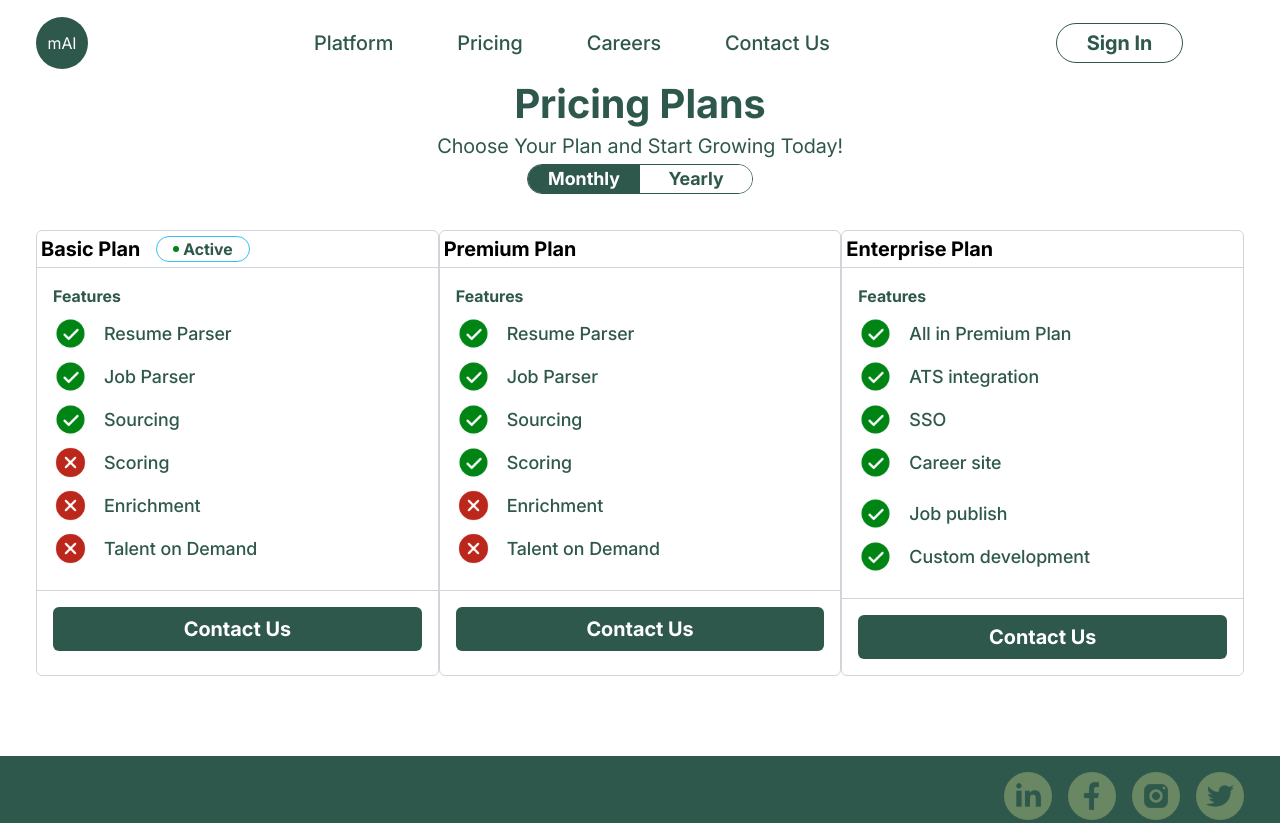
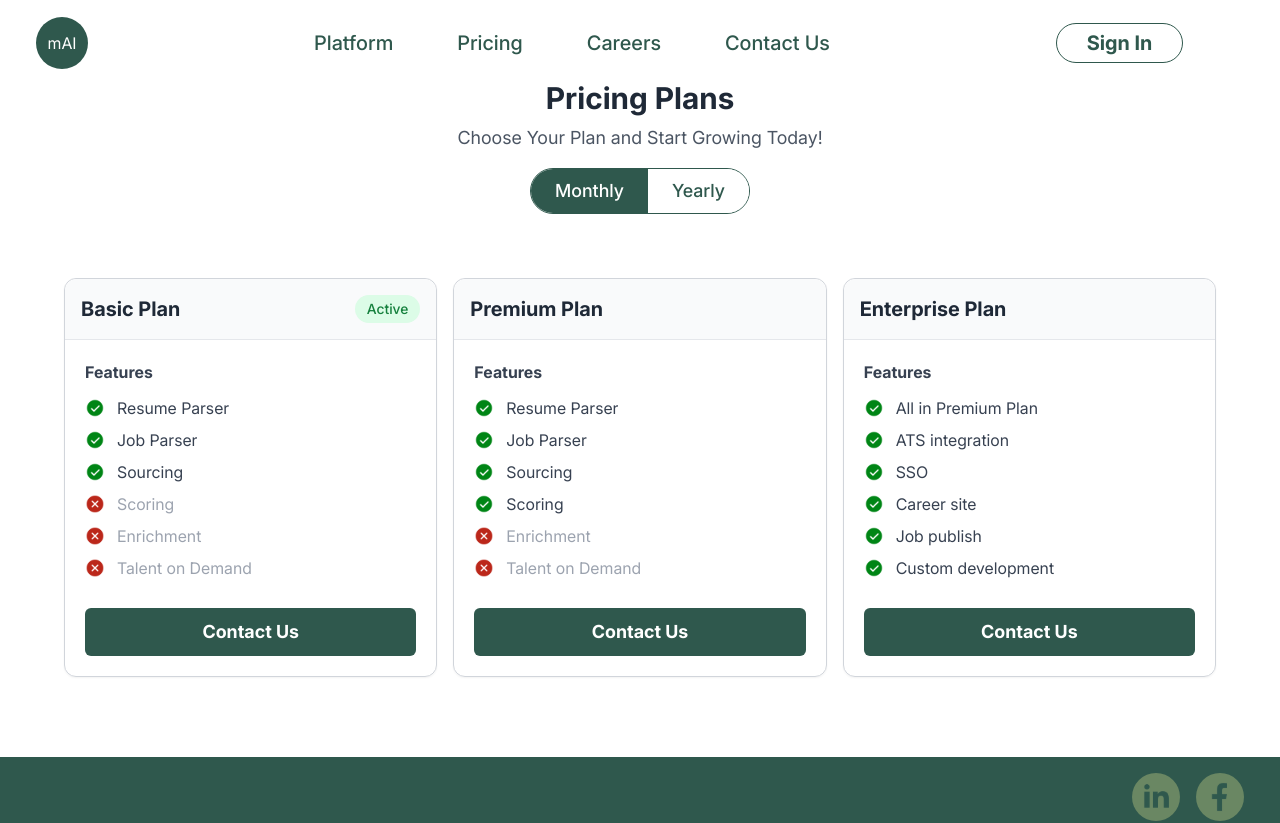
Before and after one commit to Ku-chintu/Mandal, a React (Vite) app: page /pricing in a window 1280 px wide. Shown: the top 823 px of the page. Built offline with nearby package versions, Linux system fonts and the light colour scheme.

Commit message:
All the changes in single commit

```diff
--- a/src/components/Footer.jsx
+++ b/src/components/Footer.jsx
@@ -17,14 +17,16 @@ const Footer = () => {
                       <a href='https://www.linkedin.com/company/mandal-solutions' target='blank'>  <img src={Linkedin} alt="image1" className="w-8 h-8" /> </a>
                     </div>
                     <div className=' bg-iconBg h-12 w-12 rounded-full flex justify-center items-center align-middle'>
-                        <img src={Facebook} alt="image1" className="w-8 h-8" />
+                        {/* <img src={Facebook} alt="image1" className="w-8 h-8" /> */}
+                         <a href=' https://www.facebook.com/MandalSolutions' target='blank'>  <img src={Facebook} alt="image1" className="w-8 h-8" /> </a>
+
                     </div>
-                    <div className=' bg-iconBg h-12 w-12 rounded-full flex justify-center items-center align-middle'>
+                    {/* <div className=' bg-iconBg h-12 w-12 rounded-full flex justify-center items-center align-middle'>
                         <img src={Instagram} alt="image1" className="w-8 h-8" />
                     </div>
                     <div className=' bg-iconBg h-12 w-12 rounded-full flex justify-center items-center align-middle'>
                         <img src={Twitter} alt="image1" className="w-8 h-8" />
-                    </div>
+                    </div> */}
                 </div>
                 <div className=' border-t border-b border-iconBg grid grid-cols-3 md:grid-cols-7 gap-4 text-white' >
                     <div className="p-4 ">
--- a/src/components/Header.jsx
+++ b/src/components/Header.jsx
@@ -21,8 +21,7 @@ const Header = () => {
   };
 
   const handleOutsideClick = () => {
-    console.log('Clicked outside the specific div!');
-    setPopupOpen(!isPopupOpen);
+    setPopupOpen(false);
   };
 
   useEffect(() => {
--- a/src/pages/ContactUs.jsx
+++ b/src/pages/ContactUs.jsx
@@ -59,15 +59,15 @@ function ContactUs() {
       <div>
         <section className="contact-banner min-h-[450px]">
           <div className="flex justify-center items-center align-middle">
-            <div className='pt-28'>
+            <div className='pt-14'>
               <h1 className="text-white font-semibold heading-3 text-center">Contact Us</h1>
               <p className="text-white  text-xl text-center">Have Questions? We’ve Got Answers—Reach</p>
               <p className="text-white  text-xl text-center">Out Today!</p>
             </div>
           </div>
         </section>
-        <section style={{ height: '999px' }} className="relative bg-gray-100 flex items-center justify-center">
-          <div className="bg-white p-8 rounded-xl shadow w-3/4 card absolute -top-28 z-10">
+        <section style={{ height: '599px' }} className="relative bg-gray-100 flex items-center justify-center">
+          <div className="bg-white p-8 rounded-xl shadow w-3/4 card absolute -top-52 z-10">
             <h2 className="heading-3 font-semibold mb-4">Get In Touch</h2>
             <p className="text-xl mb-6">Have Questions? We’ve Got Answers—Reach Out Today!</p>
             <form onSubmit={handleSubmit}>
@@ -85,7 +85,7 @@ function ContactUs() {
                 />
               </div>
 
-              <div className="mb-6">
+              {/* <div className="mb-6">
                 <label htmlFor="companyName" className="block text-lg font-medium ">
                   Company Name
                 </label>
@@ -97,7 +97,7 @@ function ContactUs() {
                   onChange={handleChange}
                   className="mt-1 p-2 w-full border border-primary rounded-md shadow-sm hover:outline-primary outline-1"
                 />
-              </div>
+              </div> */}
 
               <div className="mb-6">
                 <label htmlFor="workEmail" className="block text-lg font-medium ">
@@ -127,7 +127,7 @@ function ContactUs() {
                 />
               </div>
 
-              <div className="mb-6">
+              {/* <div className="mb-6">
                 <label htmlFor="seniorityLevel" className="block text-lg font-medium ">
                   Seniority Level
                 </label>
@@ -144,9 +144,9 @@ function ContactUs() {
                   <option value="">Director</option>
                   <option value="">Founder</option>
                 </select>
-              </div>
+              </div> */}
 
-              <div className="mb-6">
+              {/* <div className="mb-6">
                 <label htmlFor="description" className="block text-lg font-medium ">
                   Which of the following describes
                 </label>
@@ -162,7 +162,7 @@ function ContactUs() {
                   <option value="">Hr Manager</option>
                   <option value="">Other</option>
                 </select>
-              </div>
+              </div> */}
 
               <div className="mb-6">
                 <label htmlFor="message" className="block text-lg font-medium ">
--- a/src/pages/Pricing.jsx
+++ b/src/pages/Pricing.jsx
@@ -9,148 +9,90 @@ function Pricing() {
   return (
     <div className="w-full p-4 container m-auto mt-16">
       <section className="mb-16">
-        <div className="flex justify-center">
-          <div className="text-center w-full">
-            <h1 className="heading-3 font-semibold mb-1">Pricing Plans</h1>
-            <p className="mb-1 text-center text-xl">Choose Your Plan and Start Growing Today!</p>
-            <div className={`flex justify-center ${isMonthly ? 'mb-7' : 'mb-0' } `}>
-            <div className="flex mb-2 border border-primary rounded-full">
+        <div className="text-center">
+          <h1 className="text-3xl font-bold mb-2 text-gray-800">Pricing Plans</h1>
+          <p className="text-lg text-gray-600 mb-4">Choose Your Plan and Start Growing Today!</p>
+          <div className="inline-flex mb-6 border border-primary rounded-full overflow-hidden">
             <button
-                onClick={() => setisMonthly(true)} // Wrap state update in a function
-                className={` rounded-l-full cursor-pointer w-28 text-lg font-semibold ${isMonthly ? 'bg-primary text-white' : 'bg-white text-primary'}`}
+              onClick={() => setisMonthly(true)}
+              className={`px-6 py-2 text-lg font-medium transition-colors duration-300 ${isMonthly ? 'bg-primary text-white' : 'text-primary bg-white'}`}
             >
               Monthly
             </button>
             <button
-                onClick={() => setisMonthly(false)} // Wrap state update in a function
-                className={` rounded-r-full cursor-pointer w-28 text-lg font-semibold ${!isMonthly ? 'bg-primary text-white' : 'bg-white text-primary'}`}
+              onClick={() => setisMonthly(false)}
+              className={`px-6 py-2 text-lg font-medium transition-colors duration-300 ${!isMonthly ? 'bg-primary text-white' : 'text-primary bg-white'}`}
             >
               Yearly
             </button>
           </div>
+          {!isMonthly && (
+            <p className="text-center text-base text-green-600 font-medium">Get discounted price on yearly subscription</p>
+          )}
         </div>
+
+        {/* Added max-w-6xl and mx-auto for centering and width control */}
+        <div className="grid gap-4 mt-10 md:grid-cols-2 lg:grid-cols-3 max-w-6xl mx-auto">
+          {[
             {
-              !isMonthly ? <p className=' text-center text-xl'>Get dicounted price on yearly subscription</p> : null
-            }
+              title: 'Basic Plan',
+              features: ['Resume Parser', 'Job Parser', 'Sourcing'],
+              missing: ['Scoring', 'Enrichment', 'Talent on Demand'],
+              status: 'Active',
+            },
+            {
+              title: 'Premium Plan',
+              features: ['Resume Parser', 'Job Parser', 'Sourcing', 'Scoring'],
+              missing: ['Enrichment', 'Talent on Demand'],
+            },
+            {
+              title: 'Enterprise Plan',
+              features: [
+                'All in Premium Plan',
+                'ATS integration',
+                'SSO',
+                'Career site',
+                'Job publish',
+                'Custom development',
+              ],
+              missing: [],
+            },
+          ].map((plan, i) => (
+            <div key={i} className={`border border-gray-300 rounded-xl shadow-sm hover:shadow-lg transition duration-300 `}>
+              <div className="border-b border-gray-200 p-4 flex justify-between items-center bg-gray-50 rounded-t-xl">
+                <h2 className="text-xl font-semibold text-gray-800">{plan.title}</h2>
+                {plan.status && (
+                  <span className="text-sm font-medium text-green-700 bg-green-100 px-3 py-1 rounded-full">Active</span>
+                )}
               </div>
+              <div className="p-5">
+                <p className="mb-3 text-base font-semibold text-gray-700">Features</p>
+                {plan.features.map((feature, idx) => (
+                  <div key={idx} className="flex items-center gap-3 mb-2">
+                    <img src={CheckMark} alt="Check" className="w-5 h-5" />
+                    <span className="text-gray-700 text-base">{feature}</span>
                   </div>
-        <div className='grid md:grid-cols-2 xl:grid-cols-3'>
-          <div className='border border-gray-300 rounded-md'>
-            <div className='border-b border-gray-300 p-1 flex items-center'>
-              <div className=' text-black font-semibold text-xl'>Basic Plan</div>
-              <div className='ml-4 flex gap-1 items-center rounded-full px-4 font-semibold text-base border border-sky-400 '>
-                <div style={{minWidth: '6px', minHeight: '6px', maxHeight: '6px', maxWidth: '6px'}} className=' bg-success rounded-full'></div>
-                <div className=' text-base font-semibold'>Active</div>
+                ))}
+                {plan.missing.map((feature, idx) => (
+                  <div key={idx} className="flex items-center gap-3 mb-2">
+                    <img src={Cancel} alt="Cancel" className="w-5 h-5" />
+                    <span className="text-gray-400 text-base">{feature}</span>
                   </div>
+                ))}
               </div>
-            <div className='p-4 border-b border-gray-300'>
-              <p className='mb-2 text-base font-semibold'>Features</p>
-              <div className='flex items-center gap-4 mb-2'>
-                <img src={CheckMark} alt="CheckMark" className="rounded-icon" />
-                <p className=' font-medium text-lg'>Resume Parser</p>
-              </div>
-              <div className='flex items-center gap-4 mb-2'>
-                <img src={CheckMark} alt="CheckMark" className="rounded-icon" />
-                <p className=' font-medium text-lg'>Job Parser</p>
-              </div>
-              <div className='flex items-center gap-4 mb-2'>
-                <img src={CheckMark} alt="CheckMark" className="rounded-icon" />
-                <p className=' font-medium text-lg'>Sourcing</p>
-              </div>
-              <div className='flex items-center gap-4 mb-2'>
-                <img src={Cancel} alt="Cancel" className="rounded-icon" />
-                <p className=' font-medium text-lg'>Scoring</p>
-              </div>
-              <div className='flex items-center gap-4 mb-2'>
-                <img src={Cancel} alt="Cancel" className="rounded-icon" />
-                <p className=' font-medium text-lg'>Enrichment</p>
-              </div>
-              <div className='flex items-center gap-4 mb-2'>
-                <img src={Cancel} alt="Cancel" className="rounded-icon" />
-                <p className=' font-medium text-lg'>Talent on Demand</p>
-              </div>
-            </div>
-            <div className='p-4'>
-            <a href="/contactus"  className='sm:mb-0 cursor-pointer'>
-              <button className='text-white font-semibold text-xl bg-primary py-2 rounded-md w-full '>Contact Us</button>
+              <div className="px-5 pb-5">
+                <a href="/contactus">
+                  <button className="w-full bg-primary text-white font-semibold py-2.5 rounded-md text-lg hover:bg-primary/90 transition">
+                    Contact Us
+                  </button>
                 </a>
               </div>
             </div>
-          <div className='border border-gray-300 rounded-md'>
-            <div className='border-b border-gray-300 p-1 flex items-center'>
-              <div className=' text-black font-semibold text-xl'>Premium Plan</div>
-            </div>
-            <div className='p-4 border-b border-gray-300'>
-              <p className='mb-2 text-base font-semibold'>Features</p>
-              <div className='flex items-center gap-4 mb-2'>
-                <img src={CheckMark} alt="CheckMark" className="rounded-icon" />
-                <p className=' font-medium text-lg'>Resume Parser</p>
-              </div>
-              <div className='flex items-center gap-4 mb-2'>
-                <img src={CheckMark} alt="CheckMark" className="rounded-icon" />
-                <p className=' font-medium text-lg'>Job Parser</p>
-              </div>
-              <div className='flex items-center gap-4 mb-2'>
-                <img src={CheckMark} alt="CheckMark" className="rounded-icon" />
-                <p className=' font-medium text-lg'>Sourcing</p>
-              </div>
-              <div className='flex items-center gap-4 mb-2'>
-                <img src={CheckMark} alt="CheckMark" className="rounded-icon" />
-                <p className=' font-medium text-lg'>Scoring</p>
-              </div>
-              <div className='flex items-center gap-4 mb-2'>
-                <img src={Cancel} alt="Cancel" className="rounded-icon" />
-                <p className=' font-medium text-lg'>Enrichment</p>
-              </div>
-              <div className='flex items-center gap-4 mb-2'>
-                <img src={Cancel} alt="Cancel" className="rounded-icon" />
-                <p className=' font-medium text-lg'>Talent on Demand</p>
-              </div>
-            </div>
-            <div className='p-4'>
-            <a href="/contactus"  className='sm:mb-0 cursor-pointer'>
-              <button className='text-white font-semibold text-xl bg-primary py-2 rounded-md w-full '>Contact Us</button></a>
-            </div>
-          </div>
-          <div className='border border-gray-300 rounded-md'>
-            <div className='border-b border-gray-300 p-1 flex items-center'>
-              <div className=' text-black font-semibold text-xl'>Enterprise Plan</div>
-            </div>
-            <div className='p-4 border-b border-gray-300'>
-              <p className='mb-2 text-base font-semibold'>Features</p>
-              <div className='flex items-center gap-4 mb-2'>
-                <img src={CheckMark} alt="CheckMark" className="rounded-icon" />
-                <p className=' font-medium text-lg'>All in Premium Plan</p>
-              </div>
-              <div className='flex items-center gap-4 mb-2'>
-                <img src={CheckMark} alt="CheckMark" className="rounded-icon" />
-                <p className=' font-medium text-lg'>ATS integration</p>
-              </div>
-              <div className='flex items-center gap-4 mb-2'>
-                <img src={CheckMark} alt="CheckMark" className="rounded-icon" />
-                <p className=' font-medium text-lg'>SSO</p>
-              </div>
-              <div className='flex items-center gap-4 mb-4'>
-                <img src={CheckMark} alt="CheckMark" className="rounded-icon" />
-                <p className=' font-medium text-lg'>Career site</p>
-              </div>
-              <div className='flex items-center gap-4 mb-2'>
-                <img src={CheckMark} alt="CheckMark" className="rounded-icon" />
-                <p className=' font-medium text-lg'>Job publish</p>
-              </div>
-              <div className='flex items-center gap-4 mb-2'>
-                <img src={CheckMark} alt="CheckMark" className="rounded-icon" />
-                <p className=' font-medium text-lg'>Custom development</p>
-              </div>
-            </div>
-            <div className='p-4'>
-            <a href="/contactus"  className='sm:mb-0 cursor-pointer'>
-              <button className='text-white font-semibold text-xl bg-primary py-2 rounded-md w-full '>Contact Us</button></a>
-            </div>
-          </div>
+          ))}
         </div>
       </section>
     </div>
+
   );
 }
 
--- a/src/pages/Services.jsx
+++ b/src/pages/Services.jsx
@@ -17,7 +17,7 @@ function Services() {
         }, []);
     return (
         <div className="w-full p-4 container m-auto">
-            <section id='recruitment-as-services' className=' xl:grid grid-cols-2 pb-8 xl:pb-44'>
+            <section id='recruitment-as-services' className=' xl:grid grid-cols-2'>
 
                 <div className='flex md:justify-center align-middle items-center px-4 md:px-12 lg:px-24 relative'>
                     <div className=''>
@@ -40,7 +40,7 @@ function Services() {
                     <img src={sec2Group} alt="image1" className="hidden xl:block w-96 h-auto absolute -bottom-72 right-0" />
                 </div>
             </section>
-            <section id='applicant-on-demand' className=' xl:grid grid-cols-2 pb-44'>
+            <section id='applicant-on-demand' className=' xl:grid grid-cols-2 '>
                 <div className='relative'>
                     <div className=' mb-8 mt-0 xl:mb-14 xl:mt-32'>
                         <h1 className='heading-2 font-bold'>Connecting You with the Right Opportunities, On Demand.</h1>
--- a/src/pages/Solutions.jsx
+++ b/src/pages/Solutions.jsx
@@ -20,8 +20,7 @@ function Services() {
     }, []);
     return (
         <div className="w-full p-4 container m-auto">
-            <section id='resume-parsing' className=' xl:grid grid-cols-2 pb-8 xl:pb-20'>
-
+            <section id='resume-parsing' className=' xl:grid grid-cols-2'>
                 <div className='hidden xl:flex md:justify-center align-middle items-center px-4 md:px-12 lg:px-24 relative'>
                     <div className=''>
                         <img style={{ width: '100%' }} src={solutionSec1} alt="image1" className=" bg-white  pb-4 " />
@@ -50,7 +49,7 @@ function Services() {
                     <img src={sec2Group} alt="image1" className="hidden xl:block w-96 h-auto absolute -bottom-72 right-0" />
                 </div>
             </section>
-            <section id='jd-prsing' className=' xl:grid grid-cols-2 pb-20 mt-20'>
+            <section id='jd-prsing' className=' xl:grid grid-cols-2'>
                 <div className=' relative'>
                     <div className=' mb-8 mt-0 xl:mb-14 xl:mt-32'>
                         <h1 className='heading-2 font-bold'>Job Description Parsing Made Simple: Focus on What Matters.</h1>
@@ -72,7 +71,7 @@ function Services() {
                     </div>
                 </div>
             </section>
-            <section id='scoring' className=' xl:grid grid-cols-2 pb-20 mt-20'>
+            <section id='scoring' className=' xl:grid grid-cols-2'>
                 <div className='hidden xl:flex  relative  justify-center align-middle items-center sm:px-18 lg:px-28 mt-20'>
                     <div className=' '>
                         <img src={solutionSec3} alt="solutionSec1" className=" bg-white  pb-4  w-full " />
@@ -103,7 +102,7 @@ function Services() {
                 </div>
 
             </section>
-            <section id='sourcing' className=' xl:grid grid-cols-2 pb-20 mt-20'>
+            <section id='sourcing' className=' xl:grid grid-cols-2'>
                 <div className=' relative'>
                     <div className=' mb-8 mt-0 xl:mb-14 xl:mt-32'>
                         <h1 className='heading-2 font-bold'>Building stronger teams by connecting the right talent with the right opportunities.</h1>
@@ -125,7 +124,7 @@ function Services() {
                     </div>
                 </div>
             </section>
-            <section id='enrichment' className=' xl:grid grid-cols-2 pb-20 mt-20'>
+            <section id='enrichment' className=' xl:grid grid-cols-2'>
                 <div className=' relative'>
                     <div className=' mb-8 mt-0 xl:mb-14 xl:mt-32'>
                         <h1 className='heading-2 font-bold'>Enhancing every profile with enriched insights for smarter hiring decisions.</h1>
--- a/src/service.js
+++ b/src/service.js
@@ -28,13 +28,13 @@ const requestApi = {
     let r = await postData(url, body, {
       headers: {
         "Content-Type": "application/json",
-           "accept":"text/plain",
+        "accept": "text/plain",
       },
     });
     return r;
   },
   resumeUpload: async (body, config) => {
-    let url = ENV.WEB_URL + `/api/Web/ResumeApply` + (config.jobId > 0 ? `?jobid=`+ config.jobId   : '');
+    let url = ENV.WEB_URL + `/api/Web/ResumeApply` + (config.jobId > 0 ? `?jobid=` + config.jobId : '');
     let r = await postData(url, body, config.headers);
     return r;
   },
@@ -52,6 +52,21 @@ const requestApi = {
     });
     return r;
   },
+  fetchLocations: async (keyword) => {
+    const url = ENV.WEB_URL + `/api/Jobs/Locations?searchT=${keyword}&pagesize=20`;
+    try {
+      const response = await axios.get(url, {
+        headers: {
+          Accept: "text/plain",
+        },
+      });
+      return response;
+    } catch (e) {
+      console.error("Error fetching locations:", e);
+      return { data: [] };
+    }
+  },
+
 
 };
 
```
Also changed, not shown: src/pages/Career.jsx (+44 -12 lines). Lines whose indentation alone changed are shown as unchanged.
